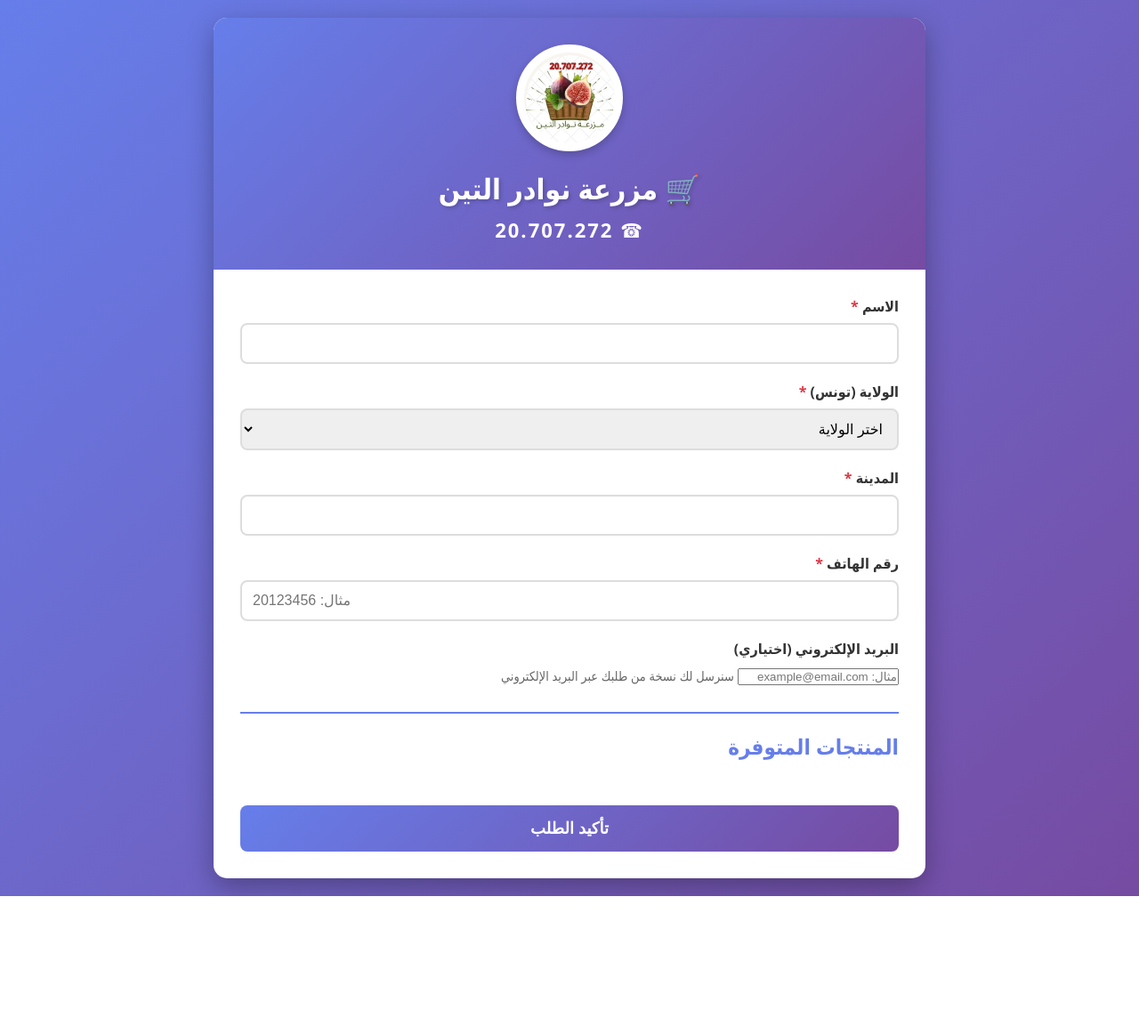
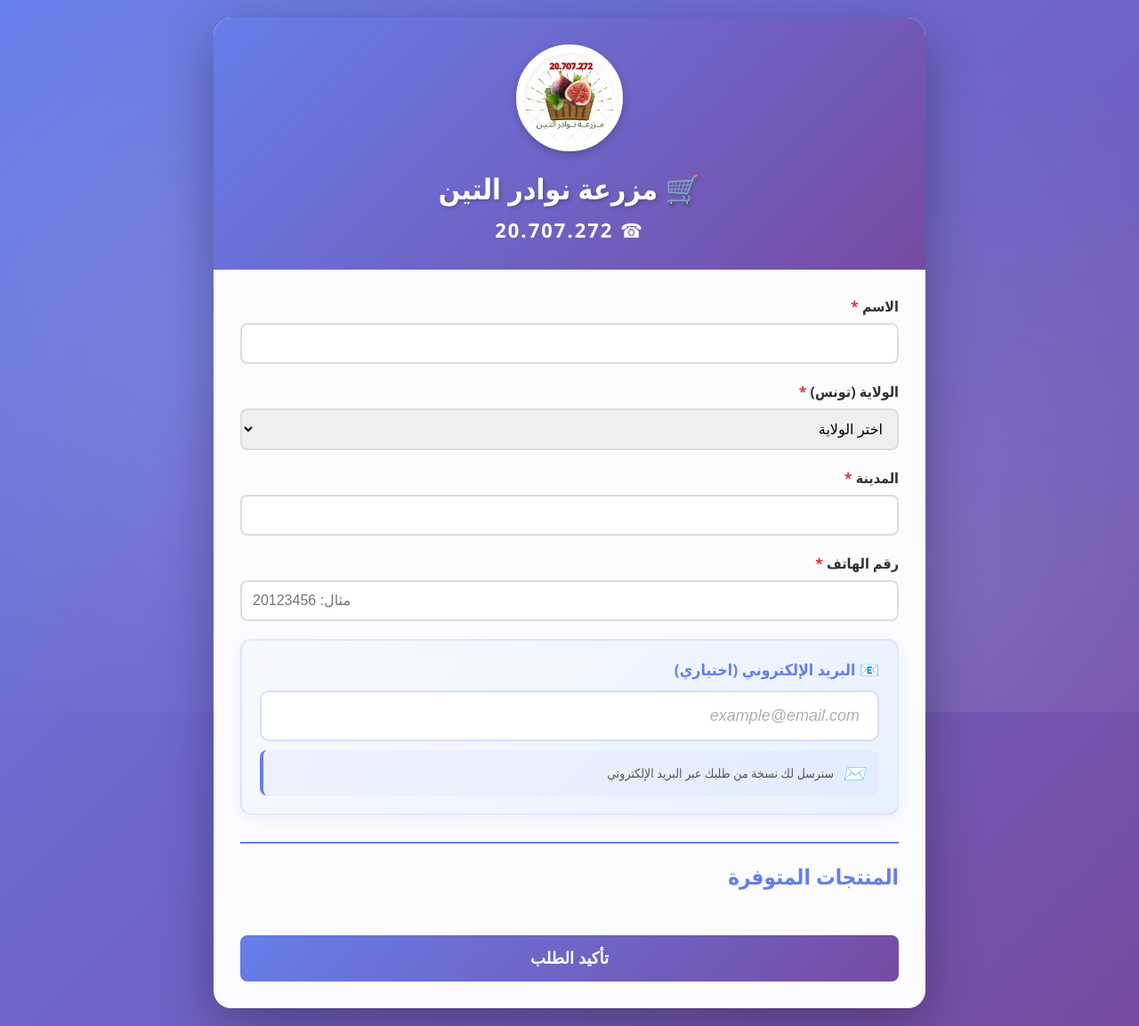
Before and after one commit to Naoufel79/mazraat-nawadir-altin-pos, a Django app: page /order/ in a window 1280 px wide. Shown: the whole page at 89% size. Before the commit the page ends 1007 px from the top, so only its background shows below. Run offline with Django 5.2, Linux system fonts and the light colour scheme; data that the repository does not hold is empty.

Commit message:
Update app with latest changes

```diff
--- a/Point_De_Vente/settings.py
+++ b/Point_De_Vente/settings.py
@@ -117,6 +117,10 @@
 
 STATIC_URL = 'static/'
 
+# Media files (User uploaded files)
+MEDIA_URL = '/media/'
+MEDIA_ROOT = BASE_DIR / 'media'
+
 # Default primary key field type
 # https://docs.djangoproject.com/en/5.2/ref/settings/#default-auto-field
 
--- a/Point_De_Vente/urls.py
+++ b/Point_De_Vente/urls.py
@@ -16,8 +16,14 @@
 """
 from django.contrib import admin
 from django.urls import path, include
+from django.conf import settings
+from django.conf.urls.static import static
 
 urlpatterns = [
     path('admin/', admin.site.urls),
     path('', include('Siliana.urls')),
 ]
+
+# Serve media files during development
+if settings.DEBUG:
+    urlpatterns += static(settings.MEDIA_URL, document_root=settings.MEDIA_ROOT)
--- a/Siliana/models.py
+++ b/Siliana/models.py
@@ -5,6 +5,7 @@
     quantite = models.PositiveIntegerField("الكمية في المخزون", default=0)
     prix_achat = models.DecimalField("سعر الشراء (دينار)", max_digits=10, decimal_places=2)
     prix_vente = models.DecimalField("سعر البيع (دينار)", max_digits=10, decimal_places=2)
+    image = models.ImageField("صورة المنتج", upload_to='products/', blank=True, null=True)
 
     def __str__(self):
         return self.nom
--- a/Siliana/templates/public_order.html
+++ b/Siliana/templates/public_order.html
@@ -12,18 +12,46 @@
             box-sizing: border-box;
         }
         body {
-            font-family: 'Segoe UI', Tahoma, Geneva, Verdana, sans-serif;
+            font-family: 'Cairo', 'Segoe UI', Tahoma, Geneva, Verdana, sans-serif;
             background: linear-gradient(135deg, #667eea 0%, #764ba2 100%);
             min-height: 100vh;
             padding: 20px;
+            position: relative;
+        }
+        body::before {
+            content: '';
+            position: fixed;
+            top: 0;
+            left: 0;
+            right: 0;
+            bottom: 0;
+            background:
+                radial-gradient(circle at 20% 50%, rgba(255,255,255,0.1) 0%, transparent 50%),
+                radial-gradient(circle at 80% 80%, rgba(255,255,255,0.1) 0%, transparent 50%);
+            pointer-events: none;
+            z-index: 0;
         }
         .container {
             max-width: 800px;
             margin: 0 auto;
-            background: white;
-            border-radius: 15px;
-            box-shadow: 0 10px 30px rgba(0,0,0,0.3);
+            background: rgba(255, 255, 255, 0.98);
+            backdrop-filter: blur(10px);
+            border-radius: 20px;
+            box-shadow: 0 20px 60px rgba(0,0,0,0.3);
             overflow: hidden;
+            position: relative;
+            z-index: 1;
+            animation: fadeIn 0.6s ease-out;
+        }
+        @keyframes fadeIn {
+            from {
+                opacity: 0;
+                transform: translateY(20px);
+            }
+            to {
+                opacity: 1;
+                transform: translateY(0);
+            }
         }
         .header {
             background: linear-gradient(135deg, #667eea 0%, #764ba2 100%);
@@ -172,6 +208,71 @@
         .required {
             color: #dc3545;
         }
+        .product-content {
+            display: flex;
+            gap: 15px;
+            align-items: flex-start;
+        }
+        .product-image-left {
+            flex-shrink: 0;
+        }
+        .product-details {
+            flex: 1;
+        }
+        .email-group {
+            background: linear-gradient(135deg, #f8f9ff 0%, #e8f2ff 100%);
+            border: 2px solid #667eea20;
+            border-radius: 12px;
+            padding: 20px;
+            margin-bottom: 25px;
+            box-shadow: 0 4px 15px rgba(102, 126, 234, 0.1);
+        }
+        .email-group label {
+            color: #667eea;
+            font-size: 1.1em;
+            margin-bottom: 12px;
+        }
+        .email-input {
+            width: 100%;
+            padding: 16px 20px;
+            border: 2px solid #667eea40;
+            border-radius: 10px;
+            font-size: 18px;
+            transition: all 0.3s ease;
+            background: white;
+            color: #333;
+            font-weight: 500;
+        }
+        .email-input:focus {
+            outline: none;
+            border-color: #667eea;
+            box-shadow: 0 0 0 3px rgba(102, 126, 234, 0.2);
+            transform: translateY(-1px);
+        }
+        .email-input::placeholder {
+            color: #aab0b6;
+            font-style: italic;
+        }
+        .email-help {
+            display: flex;
+            align-items: center;
+            margin-top: 10px;
+            padding: 12px 16px;
+            background: rgba(102, 126, 234, 0.05);
+            border-radius: 8px;
+            border-left: 4px solid #667eea;
+        }
+        .email-icon {
+            font-size: 20px;
+            margin-left: 10px;
+            color: #667eea;
+        }
+        .email-text {
+            color: #555;
+            font-size: 14px;
+            line-height: 1.4;
+            font-weight: 500;
+        }
     </style>
 </head>
 <body>
@@ -242,10 +343,13 @@
                 <input type="tel" id="telephone" name="telephone" required placeholder="مثال: 20123456">
             </div>
 
-            <div class="form-group">
-                <label for="email">البريد الإلكتروني (اختياري)</label>
-                <input type="email" id="email" name="email" placeholder="مثال: example@email.com">
-                <small style="color: #666; font-size: 0.9em;">سنرسل لك نسخة من طلبك عبر البريد الإلكتروني</small>
+            <div class="form-group email-group">
+                <label for="email">📧 البريد الإلكتروني (اختياري)</label>
+                <input type="email" id="email" name="email" placeholder="example@email.com" class="email-input">
+                <div class="email-help">
+                    <i class="email-icon">✉️</i>
+                    <span class="email-text">سنرسل لك نسخة من طلبك عبر البريد الإلكتروني</span>
+                </div>
             </div>
 
             <div class="product-list">
--- a/Siliana/views.py
+++ b/Siliana/views.py
@@ -70,13 +70,19 @@
         quantite = request.POST.get('quantite', 0)
         prix_achat = request.POST.get('prix_achat')
         prix_vente = request.POST.get('prix_vente')
+        image = request.FILES.get('image')
 
-        Produit.objects.create(
+        produit = Produit.objects.create(
             nom=nom,
             quantite=quantite,
             prix_achat=prix_achat,
             prix_vente=prix_vente
         )
+
+        if image:
+            produit.image = image
+            produit.save()
+
         messages.success(request, f'تم إضافة المنتج "{nom}" بنجاح')
         return redirect('product_list')
 
@@ -92,6 +98,11 @@
         product.quantite = request.POST.get('quantite')
         product.prix_achat = request.POST.get('prix_achat')
         product.prix_vente = request.POST.get('prix_vente')
+
+        image = request.FILES.get('image')
+        if image:
+            product.image = image
+
         product.save()
 
         messages.success(request, f'تم تحديث المنتج "{product.nom}" بنجاح')
```
Also changed, not shown: other parts of Siliana/templates/public_order.html (+23 -5 lines), Siliana/admin.py (+19 -1 lines), Siliana/templates/product_form.html (+12 -1 lines), requirements.txt (added, +8 -0 lines), Siliana/migrations/0004_produit_image.py (added), Siliana/static/images/Early green.webp (added), Siliana/static/images/YLN.jfif (added), Siliana/static/images/cool.jpg (added), Siliana/static/images/kadota.jfif (added). Lines whose indentation alone changed are shown as unchanged.
